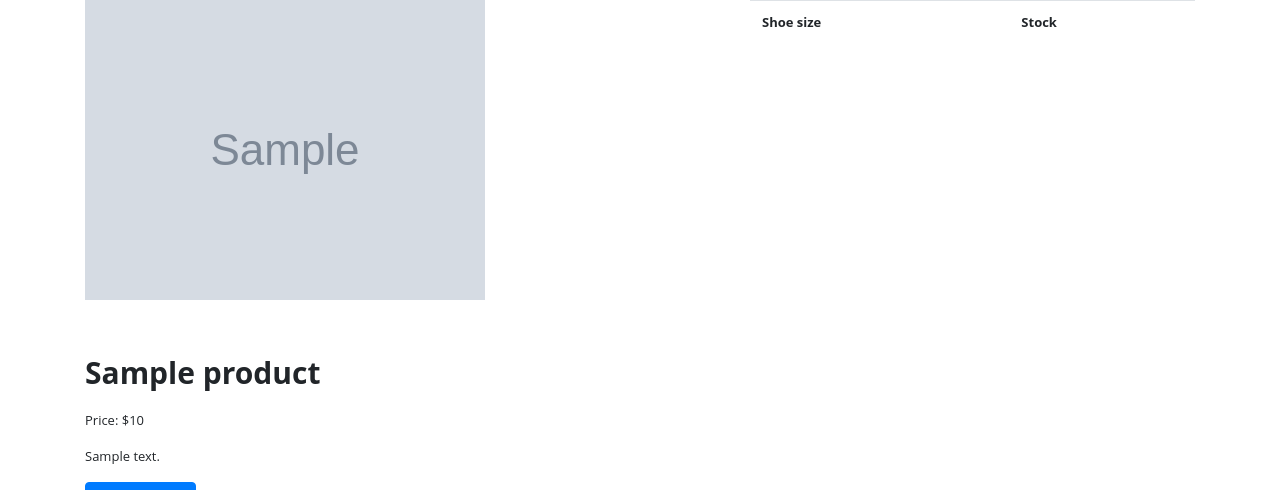
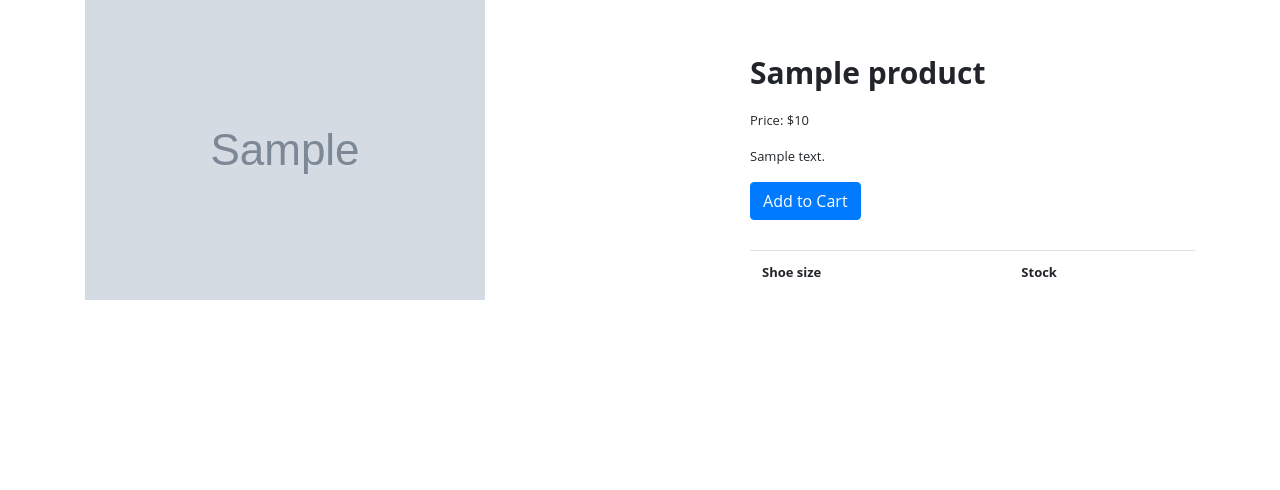
Before and after one commit to Mayankcnz/WebApplication-Node.js-MongoDB-Javascript-, a Node server app: page /products/600000000000000000000001 in a window 1280 px wide. Shown: the part 56-546 px from the top of the page. Run offline with Node 20, Linux system fonts and the light colour scheme; tables that the repository leaves empty hold one stand-in row (values such as "Sample post"); lists and menus that the app fills with data are empty; some libraries are stand-ins or nearby versions.

Commit message:
Formatted individual products

```diff
--- a/views/product.ejs
+++ b/views/product.ejs
@@ -1,12 +1,6 @@
 <div class="row">
   <div class="col-sm-7">
     <img class="img-fluid" src=<%= data.product.image %> alt=<%= data.product.name %>/>
-    <div style="padding-top: 30px">
-        <p class="productname"><%= data.product.name %></p>
-        <p class="price">Price: $<%= data.product.cost %></p>
-        <p><%= data.product.description %></p>
-        <button onclick="addToCart('<%= data.product._id%>')" type="button" class="btn btn-primary">Add to Cart</button>
-    </div>
   </div>
   <div class="col-sm-5">
     <table class="table">
@@ -20,6 +14,13 @@
           <td><%= data.product.stock[i].count %></td>
         </tr>
       <% } %>
+      <div style="padding-top: 30px">
+          <p class="productname"><%= data.product.name %></p>
+          <p class="price">Price: $<%= data.product.cost %></p>
+          <p><%= data.product.description %></p>
+          <button onclick="addToCart('<%= data.product._id%>')" type="button" class="btn btn-primary">Add to Cart</button>
+          <div style="padding-bottom: 30px"></div>
+      </div>
     </table>
   </div>
 </div>
```
